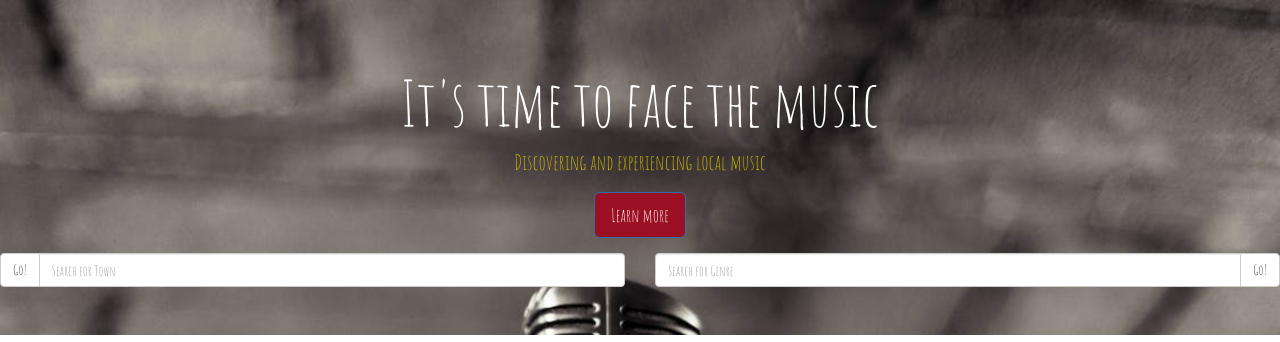
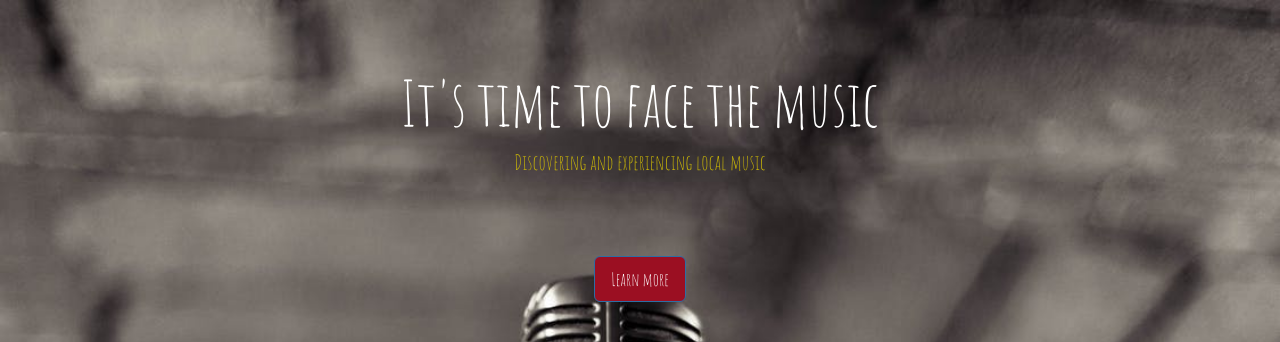
Before and after one commit to JSarro84/SOUND_TOWN, a PHP site: page /index.html in a window 1280 px wide. Shown: the top 342 px of the page. Run offline with PHP 8.4, Linux system fonts and the light colour scheme; some libraries are stand-ins or nearby versions.

Commit message:
re-adding HTMLfile

```diff
--- a/assets/css/style.css
+++ b/assets/css/style.css
@@ -3,7 +3,10 @@
 #banner{
 /*background-image: url('assets/images/mic.jpg');*/
 color: white;
+width: 100%;
+height: 1000px;
 }
+
 
 .jumbotron {
 text-align: center;
@@ -16,14 +19,22 @@
 }
 
 h1 {
+	display: block;
 	font-size: 100px;
 }
 
 p {
-	font-size: 50px;
+	font-size: 100px;
 	color: #ccb806;
+	margin-bottom: 20%;
 }
 
 #submit {
 	background-color: #9b0f22;
+	margin-top: 5%;
+	margin-bottom: 5%;
 }
+
+input.form-control {
+	opacity: 0.80;
+}
--- a/index.html
+++ b/index.html
@@ -7,9 +7,12 @@
 		 <title>SOUND TOWN</title>
 
 		  <!-- Bootstrap -->
-		 <link rel="stylesheet" href="https://maxcdn.bootstrapcdn.com/bootstrap/3.3.6/css/bootstrap.min.css" integrity="sha384-1q8mTJOASx8j1Au+a5WDVnPi2lkFfwwEAa8hDDdjZlpLegxhjVME1fgjWPGmkzs7" crossorigin="anonymous">
+
+		<link rel="stylesheet" href="https://maxcdn.bootstrapcdn.com/bootstrap/3.3.6/css/bootstrap.min.css" integrity="sha384-1q8mTJOASx8j1Au+a5WDVnPi2lkFfwwEAa8hDDdjZlpLegxhjVME1fgjWPGmkzs7" crossorigin="anonymous">
 		<link href="https://fonts.googleapis.com/css?family=Amatic+SC" rel="stylesheet">
+		<script src="/path/to/masonry.pkgd.min.js"></script>
 		<link rel="stylesheet" type="text/css" href="assets/css/style.css">
+
 	</head>
 
 	<body>
@@ -17,6 +20,8 @@
 		<div id="container">
 
 			<section id="banner">
+
+
 				<div class="jumbotron">
 		 			<h1>It's time to face the music</h1>
 		 			<p>Discovering and experiencing local music </p>
@@ -57,7 +62,6 @@
 	</body>
 
 <script src="https://code.jquery.com/jquery.js"></script>
-<script src="/path/to/masonry.pkgd.min.js"></script>
 <script type="text/javascript"></script>
 
 </html>
```
